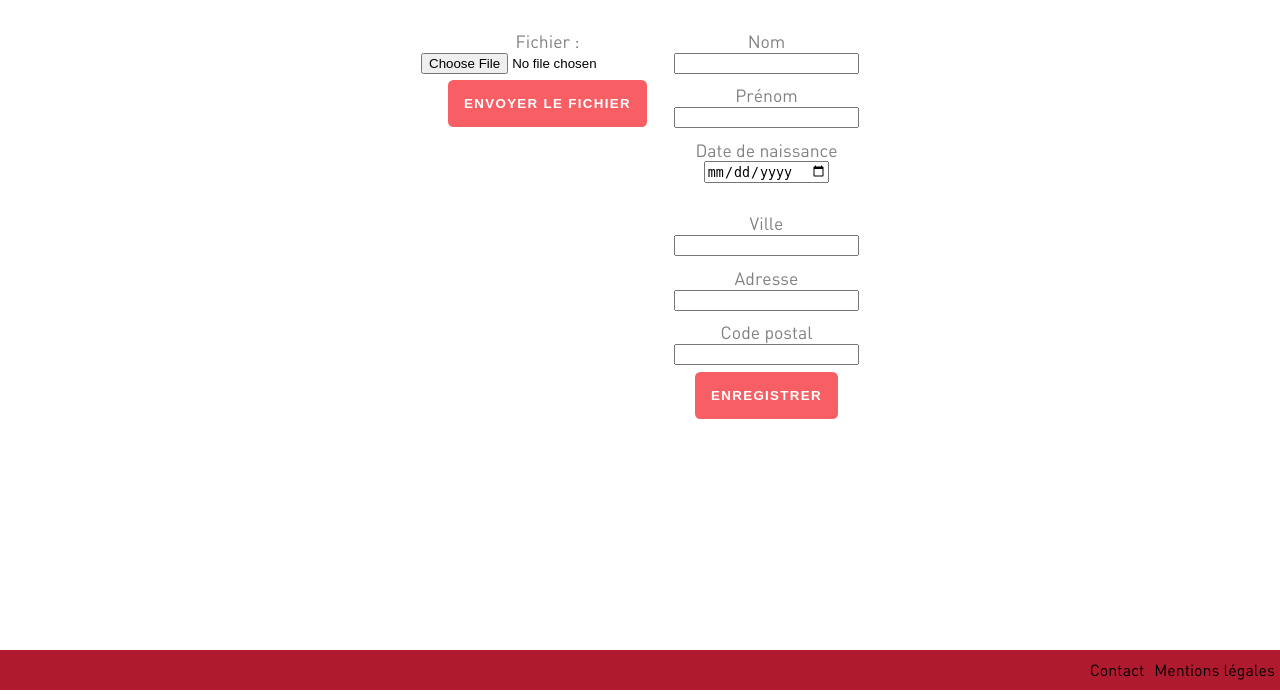
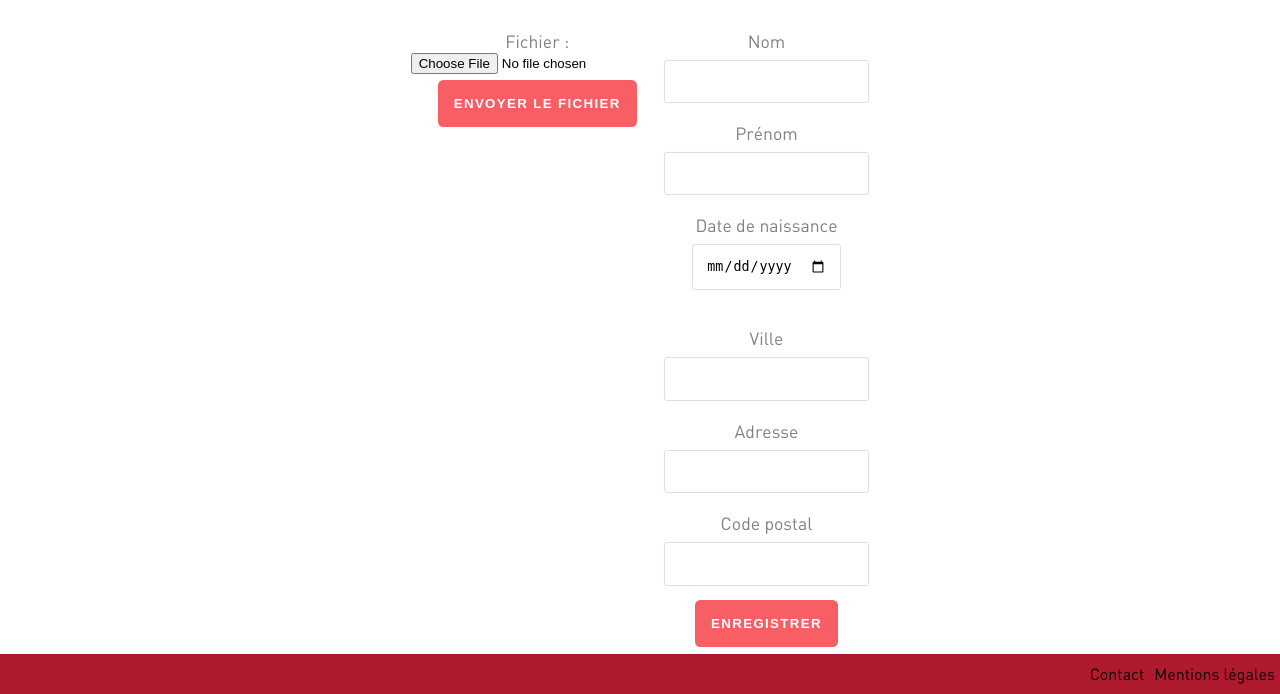
Before and after one commit to MaxenceDy/BWDEEB, a PHP site: page /compte.php in a window 1280 px wide. Shown: the part 110-804 px from the top of the page. Run offline with PHP 8.4, Linux system fonts and the light colour scheme.

Commit message:
optimisation du css form

```diff
--- a/compte.php
+++ b/compte.php
@@ -17,7 +17,7 @@
 		<!-- GESTION DE L'AVATAR -->
 		<div id="gest-avatar">
 			<form method="POST" action="upload.php" enctype="multipart/form-data">
-				<div class="gest-avatar">
+				<div class="form">
 
 					<!-- On limite le fichier à 100Ko -->
 					<input type="hidden" name="MAX_FILE_SIZE" value="100000">
@@ -34,13 +34,13 @@
 		<!-- GESTION DES INFO PERSO -->
 		<div id="gest-perso">
 			<form id="gest-perso" method="POST" action="#">
-			<div class="gest-perso">
+			<div class="form">
 
 				<br /><label for="nom">Nom</label> <br />
 				<input type="text" name="nom" id="nom" /> <br />
 
 				<label for="prenom">Prénom</label> <br />
-				<input type="text name="prenom" id="prenom" /> <br />
+				<input type="text" name="prenom" id="prenom" /> <br />
 
 				<label for="dateN">Date de naissance</label> <br />
 				<input type="date" name="dateN" id="dateN" /> <br />
--- a/css/form.css
+++ b/css/form.css
@@ -14,7 +14,7 @@ form
 }
 
 
-/*LOGIN + INSCRIPTION*/
+/*LOGIN + INSCRIPTION + gestion info/avatar */
 #LogoLogin
 {
 
@@ -23,15 +23,15 @@ form
 	padding: 20px;
 }
 
-div.login label{
+div.form label{
   display: inline-block;
   color: gray;
   font-size: 1.1em;
   margin-top: 0.6em;
 }
 
-/*INPUT*/
-div.login input[type="email"], div.login input[type="password"]{
+	/*INPUT*/
+div.form input[type="email"], div.form input[type="password"], div.form input[type="text"], div.form input[type="date"]{
   border: 0.1em solid #dfdfdf;
   padding: 1em;
   margin: 0.6em 0;
@@ -47,13 +47,13 @@ div.login input[type="email"], div.login input[type="password"]{
   transition: all 0.15s ease-in-out;
 }
 
-div.login input[type="email"]:focus, div.login input[type="password"]:focus{
+div.form input[type="email"]:focus, div.form input[type="password"]:focus, div.form input[type="text"]:focus, div.form input[type="date"]:focus{
   outline: none;
   border: 0.1em solid #bdbdbd;
 }
 
-/*BOUTON*/
-div.login input[type="submit"]{
+	/*BOUTON*/
+div.form input[type="submit"]{
   background: #f85f64;
   color: #fff;
   outline: none;
@@ -72,17 +72,13 @@ div.login input[type="submit"]{
   -webkit-transition: all 0.15s ease-in-out;
   transition: all 0.15s ease-in-out;
 }
-div.login input[type="submit"]:hover{
+div.form input[type="submit"]:hover{
   background: rgba(248, 95, 100, 0.8);
 }
 
 
-
-
-
-
-/*SUGGESTION*/
-div.login textarea{
+	/*SUGGESTION*/
+div.form textarea{
   border: 0.1em solid #dfdfdf;
   padding: 1em;
   margin: 0.6em 0;
@@ -98,45 +94,7 @@ div.login textarea{
   transition: all 0.15s ease-in-out;
 }
 
-div.login textarea:focus{
+div.form textarea:focus{
   outline: none;
   border: 0.1em solid #bdbdbd;
 }
-
-
-
-
-
-
-
-/*Modification Info + avatar*/
-div.gest-avatar label, div.gest-perso label {
-  display: inline-block;
-  color: gray;
-  font-size: 1.1em;
-  margin-top: 0.6em;
-}
-
-div.gest-avatar input[type="submit"], div.gest-perso input[type="submit"]{
-  background: #f85f64;
-  color: #fff;
-  outline: none;
-  text-transform: uppercase;
-  padding: 1.2em;
-  overflow: hidden;
-  border: none;
-  letter-spacing: 0.1em;
-  margin: 0.5em 0;
-  font-weight: bold;
-  -moz-border-radius: 0.4em;
-  -webkit-border-radius: 0.4em;
-  border-radius: 0.4em;
-  -moz-transition: all 0.15s ease-in-out;
-  -o-transition: all 0.15s ease-in-out;
-  -webkit-transition: all 0.15s ease-in-out;
-  transition: all 0.15s ease-in-out;
-}
-
-div.gest-avatar input[type="submit"]:hover, div.gest-pero input[type="submit"]:hover {
-  background: rgba(248, 95, 100, 0.8);
-}
--- a/inscription.php
+++ b/inscription.php
@@ -13,7 +13,7 @@
 
 	<div id=wrapper>
 		<form id="LOGIN" method="POST" action="#">
-			<div class="login">
+			<div class="form">
 				<img src="Images/Logo.png" alt="logo" id="LogoLogin">
 
 				<br /><label for="email">Email</label> <br />
--- a/login.php
+++ b/login.php
@@ -13,7 +13,7 @@
 
 	<div id="wrapper">
 		<form id="LOGIN" method="POST" action="#">
-			<div class="login">
+			<div class="form">
 				<img src="Images/Logo.png" alt="logo" id="LogoLogin">
 
 				<br /><label for="email">Email</label> <br />
--- a/suggestion.php
+++ b/suggestion.php
@@ -13,7 +13,7 @@
 
 	<div id="wrapper">
 		<form id="SUGG" method="POST" action="#">
-			<div class="login">
+			<div class="form">
 				<img src="Images/Logo.png" alt="logo" id="LogoLogin">
 
 				<br /><label for="suggestion">Ma suggestion</label> <br />
```
